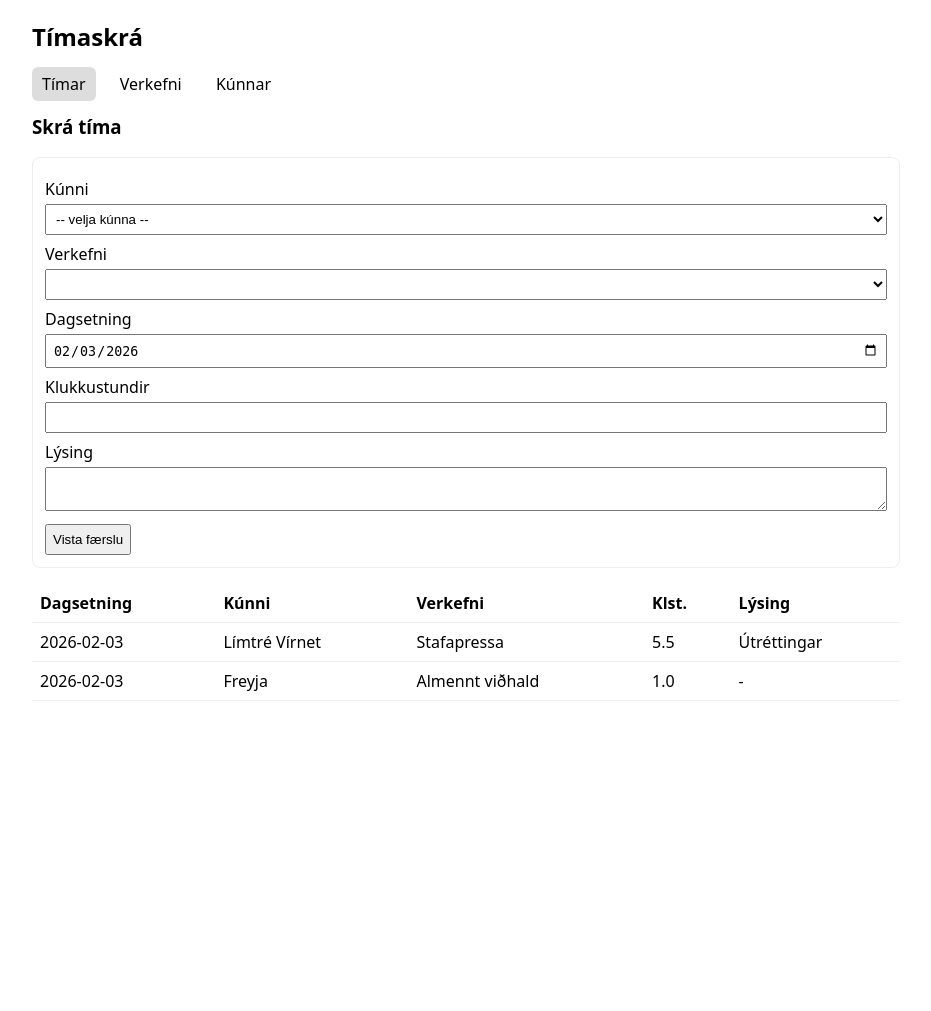
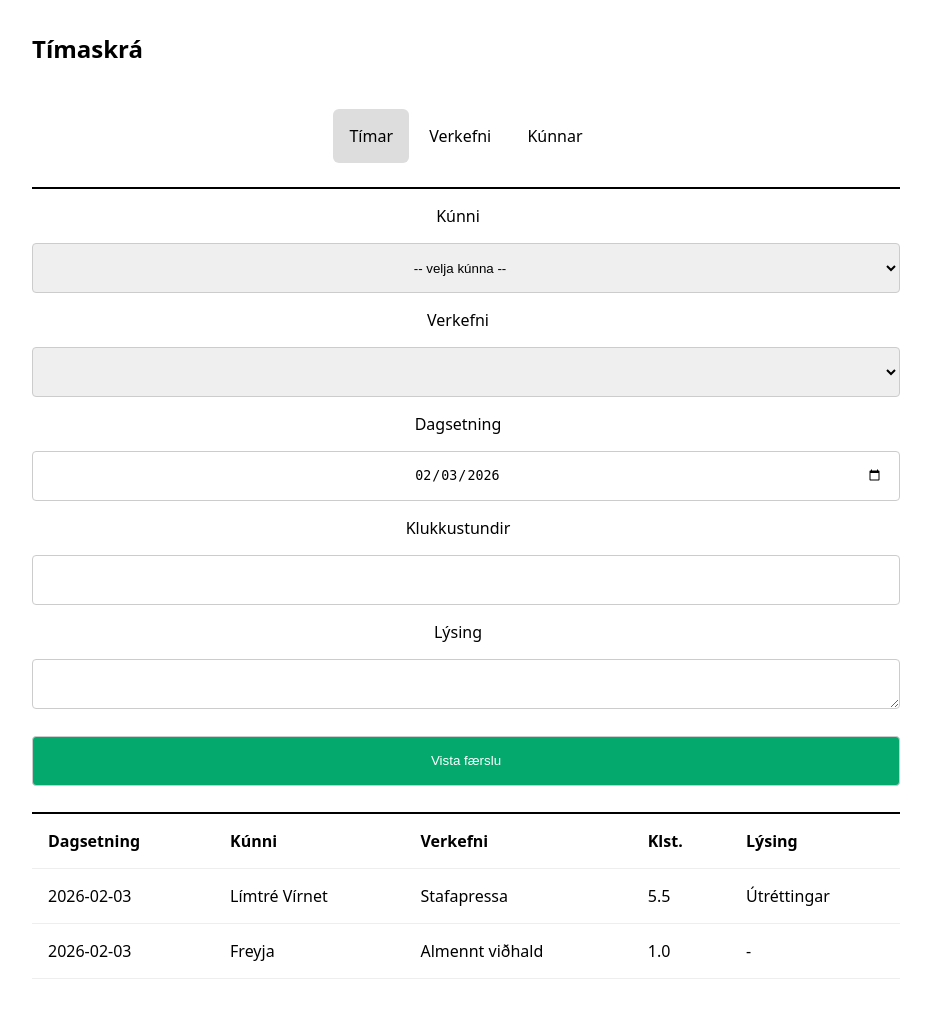
Before and after one commit to sindrimagg/timar, a Flask app: page /hours in a window 1280 px wide. Shown: the whole page, without its empty margins (174-1105 px from the left). Before the commit the page ends 701 px from the top, so only its background shows below. Run offline with Flask 3, Linux system fonts and the light colour scheme; data comes from the database, SQL or seed files in the repository; lists and menus that the app fills with data are empty.

Commit message:
Reyna að laga styling

```diff
--- a/static/style.css
+++ b/static/style.css
@@ -9,53 +9,70 @@ html {
 body {
   font-family: system-ui, -apple-system, sans-serif;
   max-width: 900px;
-  margin: 20px auto;
-  padding: 0 16px;
+  margin: 2em auto;
+  padding: 0 1em;
+}
+
+nav {
+  border-bottom: 2px solid black;
+  padding: 1.5em 1em;
+  text-align: center;
 }
 
 nav a {
-  margin-right: 10px;
+  margin: auto;
+  padding: 1em 1em;
   text-decoration: none;
-  padding: 6px 10px;
   border-radius: 6px;
   color: black;
+  display: inline-block;
 }
 
 nav a.active {
   background: #ddd;
 }
 
-form {
-  margin: 16px 0;
-  padding: 12px;
-  border: 1px solid #eee;
-  border-radius: 8px;
+input, select, textarea, button {
+  width: 100%;
+  height: 50px;
+  padding: 1rem;
+  border: 1px solid #ccc;
+  border-radius: 4px;
+  display: block;
+  margin: auto;
+  text-align: center;
 }
 
 label {
+  padding: 1rem 1rem 1rem 0;
   display: block;
-  margin-top: 8px;
+  margin: auto;
+  text-align: center;
 }
 
-input, select, textarea {
-  width: 100%;
-  padding: 6px;
-  margin-top: 4px;
-}
 
 button {
-  padding: 6px;
-  margin-top: 8px;
+  margin: 2em auto;
+  background-color: #04AA6D;
+  color: white;
+  cursor: pointer;
+  float: right;
 }
 
 table {
   width: 100%;
+  border-top: 2px solid black;
   border-collapse: collapse;
-  margin-top: 16px;
+  margin-top: 1rem;
 }
 
 th, td {
   border-bottom: 1px solid #eee;
-  padding: 8px;
+  padding: 1rem;
   text-align: left;
 }
+
+h3 {
+  text-align: center;
+  margin-top: 2rem;
+}
--- a/templates/base.html
+++ b/templates/base.html
@@ -1,7 +1,7 @@
 <!doctype html>
 <html>
 <head>
-  <meta charset="utf-8">
+    <meta name="viewport" content="width=device-width,initial-scale=1,maximum-scale=1" charset="utf-8">
     <title>Tímar</title>
     <link rel="stylesheet" type="text/css" href="{{ url_for('static', filename='style.css') }}"></head>
   <body>
--- a/templates/clients.html
+++ b/templates/clients.html
@@ -1,7 +1,6 @@
 {% extends "base.html" %}
 
 {% block content %}
-<h3>Kúnnar</h3>
 
 <form method="post">
   <label>Kúnni</label>
--- a/templates/hours.html
+++ b/templates/hours.html
@@ -1,10 +1,9 @@
 {% extends "base.html" %}
 
 {% block content %}
-<h3>Skrá tíma</h3>
 
 <form method="post">
-  <label>Kúnni</label>
+  <label for="client" class="col-25">Kúnni</label>
   <select id="client" name="client_id" required onchange="loadProjects()">
     <option value="">-- velja kúnna --</option>
     {% for c in clients %}
@@ -12,17 +11,17 @@
     {% endfor %}
   </select>
 
-  <label>Verkefni</label>
-  <select id="project" name="project_id" required></select>
+  <label for="project" class="col-25">Verkefni</label>
+  <select id="project" name="project_id" required class="col-75"></select>
 
-  <label>Dagsetning</label>
-  <input type="date" name="date" value="{{ today }}" required>
+  <label for="date" class="col-25">Dagsetning</label>
+  <input type="date" name="date" id="date" value="{{ today }}" required class="col-75"/>
 
-  <label>Klukkustundir</label>
-  <input type="number" step="0.01" name="hours" required>
+  <label for="hours" class="col-25">Klukkustundir</label>
+  <input type="number" id="hours" step="0.01" name="hours" inputmode="decimal" required class="col-75"/>
 
-  <label>Lýsing</label>
-  <textarea name="description"></textarea>
+  <label for="description" class="col-25">Lýsing</label>
+  <textarea name="description" id="description" class="col-75"></textarea>
 
   <button>Vista færslu</button>
 </form>
--- a/templates/projects.html
+++ b/templates/projects.html
@@ -1,7 +1,6 @@
 {% extends "base.html" %}
 
 {% block content %}
-<h3>Projects</h3>
 
 <form method="post">
   <label>Kúnni</label>
```
Lines whose indentation alone changed are shown as unchanged.
